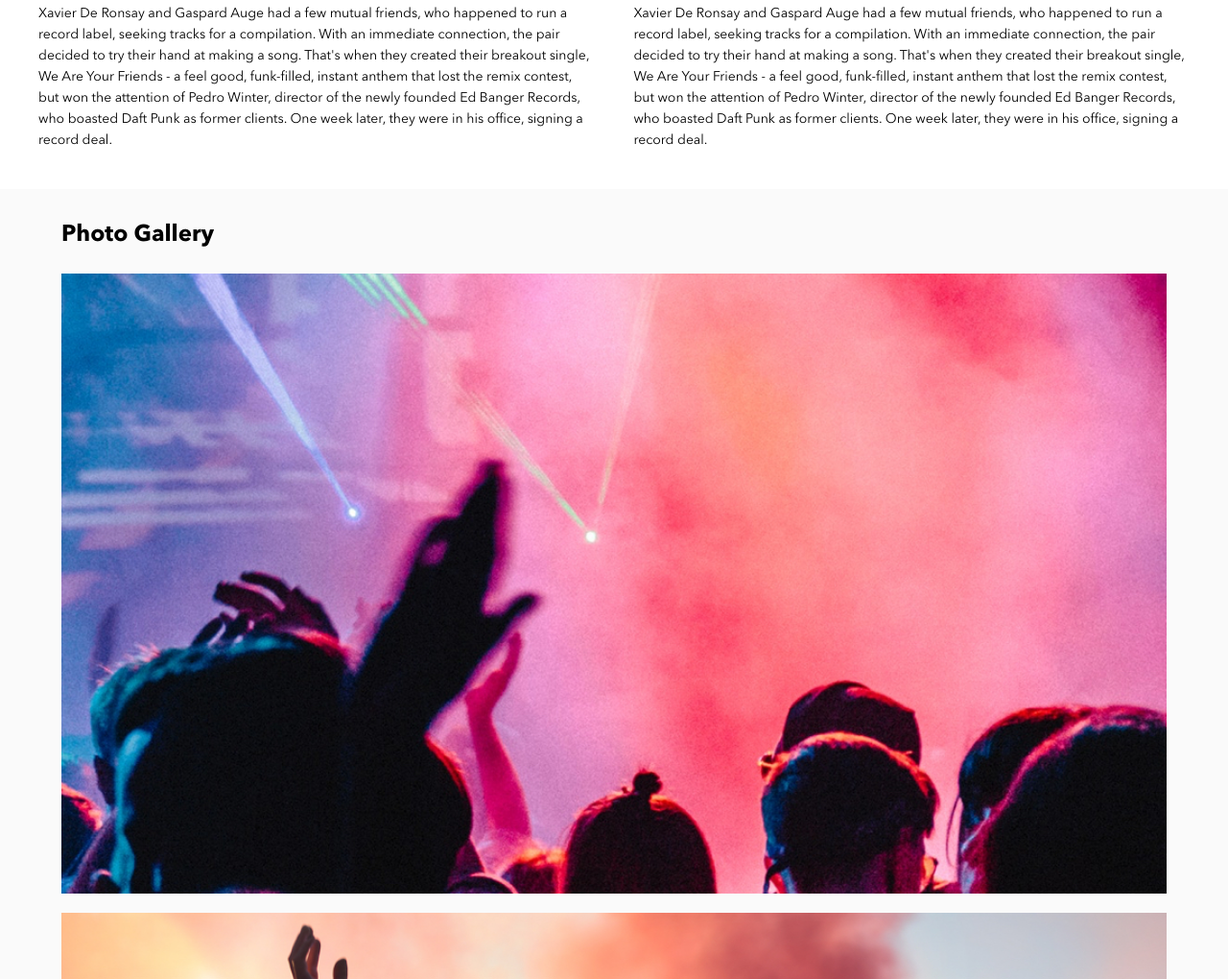
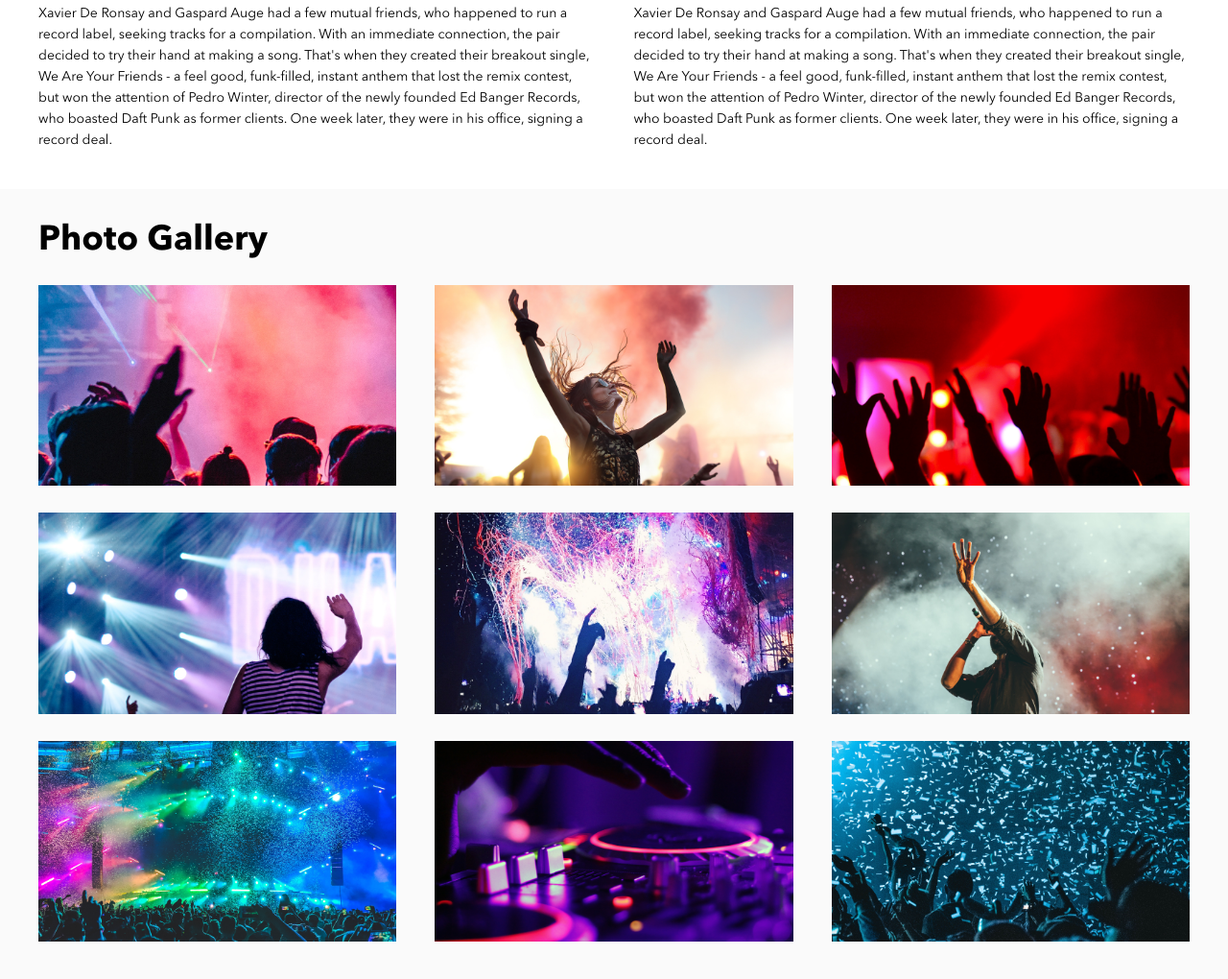
Before and after one commit to russellwinters/russell-winters-bandsite, a plain HTML site: page sprint-one/index.html in a window 1280 px wide. Shown: the part 1183-2203 px from the top of the page at 96% size. Drawn offline with Linux system fonts and the light colour scheme.

Commit message:
Made gallery responsive at all sizes

```diff
--- a/sprint-one/styles/main.scss
+++ b/sprint-one/styles/main.scss
@@ -19,3 +19,7 @@ body {
 @import "./partials/about-artists";
 @import "./partials/gallery";
 @import "./partials/footer";
+
+
+// !Necessary changes:
+// !- need to make all images with a min-height (labelled on doc specs) and then scalable based on the width percentages!!
--- a/sprint-one/styles/partials/_gallery.scss
+++ b/sprint-one/styles/partials/_gallery.scss
@@ -29,3 +29,45 @@
 
     }
 }
+
+@include medium {
+    .gallery {
+
+        &-title {
+            margin-left: 3.13%;
+            @include header;
+        }
+
+        &-container {
+            width: 93.75%;
+            justify-content: space-between;
+
+            &__image-box {
+                width: 31.11%;
+                margin-bottom: 24px;
+
+                &-content {
+                    width: 100%;
+                }
+            }
+        }
+    }
+}
+
+@include large {
+    .gallery {
+        &-title {
+            width: 75%;
+            margin: 0 auto;
+        }
+
+        &-container {
+            width: 75%;
+            margin: 0 auto;
+
+            &__image-box {
+                width: 31.8%;
+            }
+        }
+    }
+}
```
Also changed, not shown: sprint-one/styles/main.css, 1 other file.
